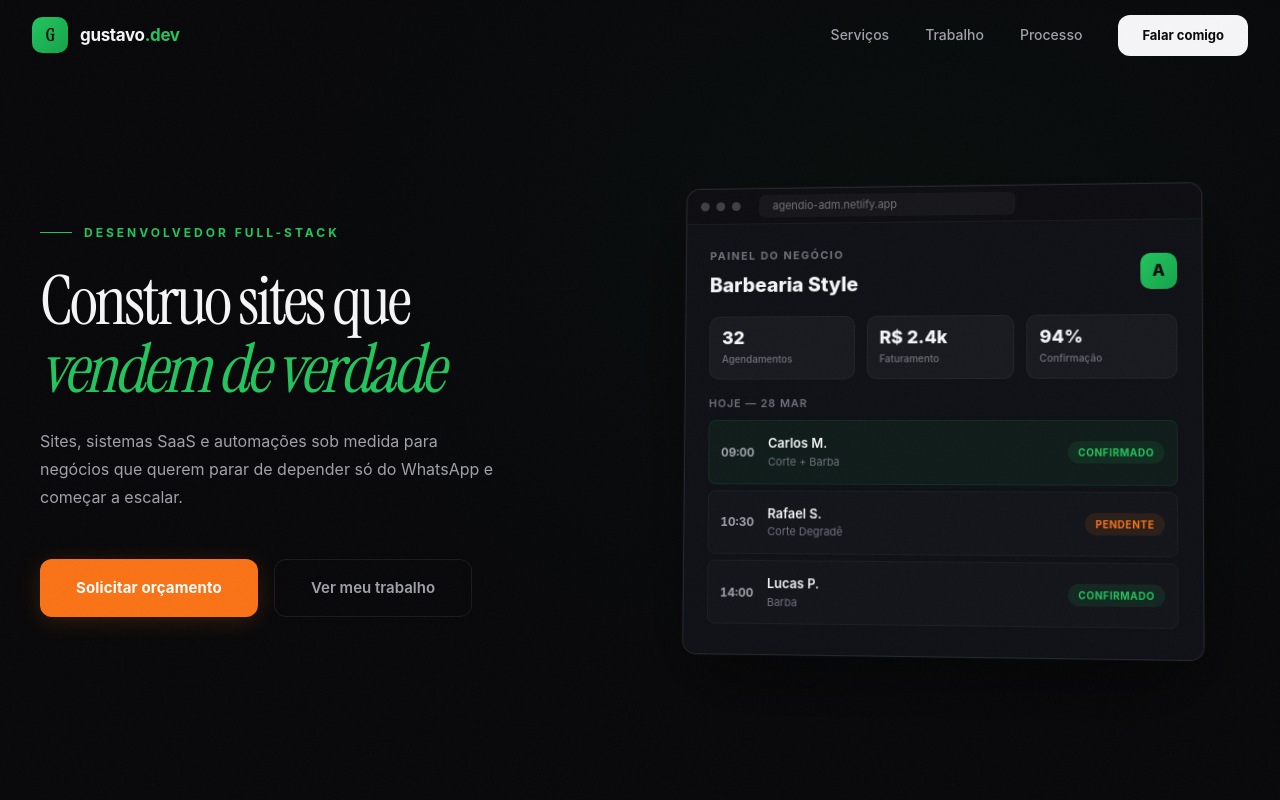
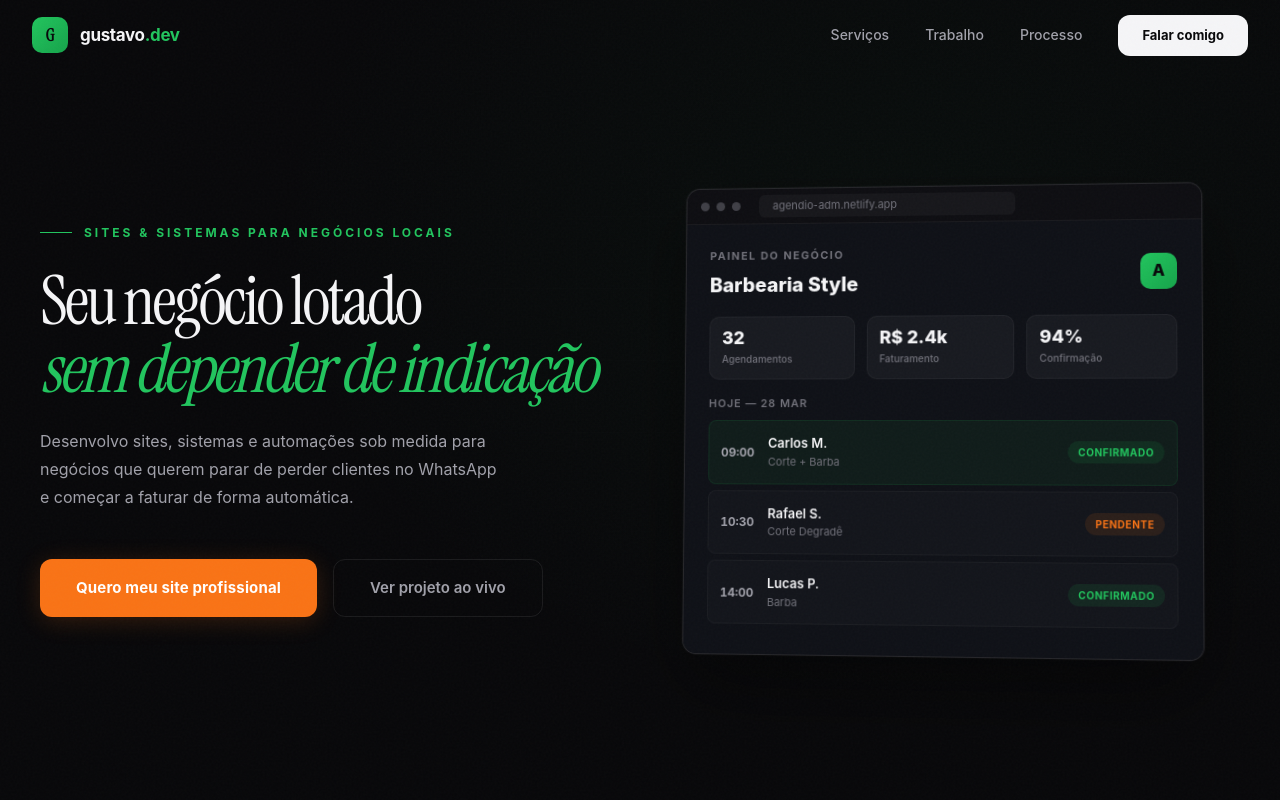
Before and after one commit to Gustavo-droop/Meu-Portifolio, a Next.js app: page / in a window 1280 px wide. Shown: the top 800 px of the page. Built offline with nearby package versions, Linux system fonts and the light colour scheme.

Commit message:
Update HeroSection.jsx

```diff
--- a/components/HeroSection.jsx
+++ b/components/HeroSection.jsx
@@ -20,26 +20,27 @@ export default function HeroSection() {
 
       <div className="flex items-center gap-20 max-w-[1200px] w-full flex-col lg:flex-row">
         <div className="flex-1 max-w-[560px] text-center lg:text-left">
-          <Reveal><SectionLabel>Desenvolvedor Full-Stack</SectionLabel></Reveal>
+          <Reveal><SectionLabel>Sites &amp; Sistemas para Negócios Locais</SectionLabel></Reveal>
           <Reveal delay={0.08}>
             <h1 style={{
               fontFamily: DS.fontDisplay, fontSize: "clamp(40px, 5.5vw, 68px)",
               lineHeight: 1.0, letterSpacing: "-.04em", fontWeight: 400, marginBottom: DS.sp5,
             }}>
-              Construo sites que<br/>
-              <em style={{ fontStyle: "italic", color: DS.green }}>vendem de verdade</em>
+              Seu negócio lotado<br/>
+              <em style={{ fontStyle: "italic", color: DS.green }}>sem depender de indicação</em>
             </h1>
           </Reveal>
           <Reveal delay={0.16}>
             <BodyText style={{ maxWidth: 460, marginBottom: DS.sp7 }}>
-              Sites, sistemas SaaS e automações sob medida para negócios que
-              querem parar de depender só do WhatsApp e começar a escalar.
+              Desenvolvo sites, sistemas e automações sob medida
+              para negócios que querem parar de perder clientes
+              no WhatsApp e começar a faturar de forma automática.
             </BodyText>
           </Reveal>
           <Reveal delay={0.24}>
             <div style={{ display: "flex", gap: DS.gapCards, flexWrap: "wrap", justifyContent: "inherit" }}>
-              <ButtonPrimary href="#cta">Solicitar orçamento</ButtonPrimary>
-              <ButtonSecondary href="#portfolio">Ver meu trabalho</ButtonSecondary>
+              <ButtonPrimary href="#cta">Quero meu site profissional</ButtonPrimary>
+              <ButtonSecondary href="#portfolio">Ver projeto ao vivo</ButtonSecondary>
             </div>
           </Reveal>
         </div>
```
